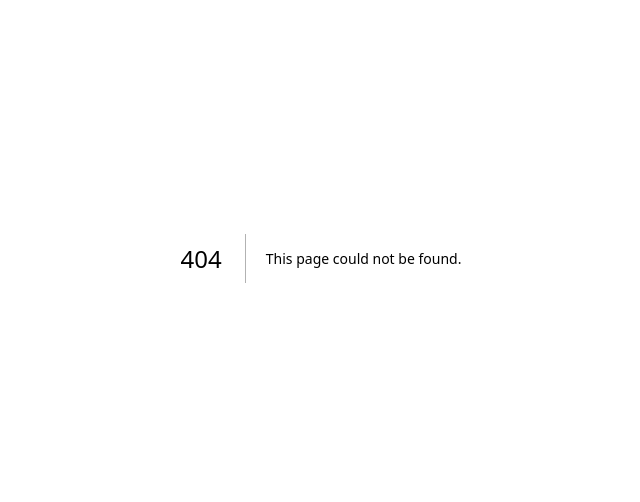
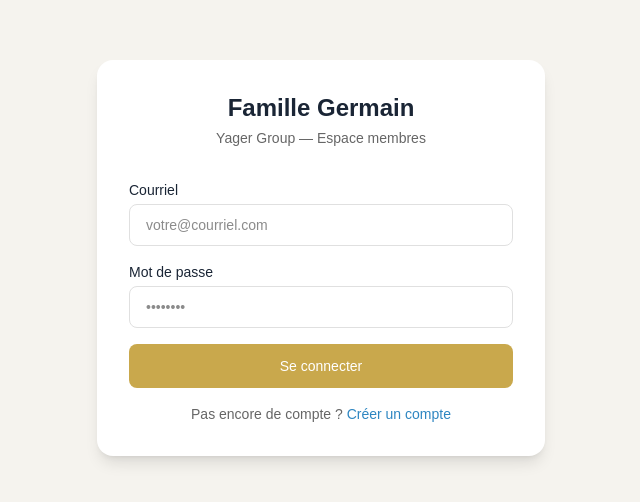
Before and after one commit to ACCESLYBERTECH/famille-germain, a Next.js app: page /connexion in a window 1280 px wide. Before the commit this address had no page. Shown: the part 142-644 px from the top of the page, without its empty margins (319-959 px from the left). Built offline with nearby package versions, Linux system fonts and the light colour scheme; no server answers.

Commit message:
Page connexion + page accueil + Supabase Auth fonctionnel

```diff
--- /dev/null
+++ b/src/app/connexion/page.tsx
@@ -0,0 +1,105 @@
+'use client'
+
+import { useState } from 'react'
+import { createClient } from '@/utils/supabase/client'
+import { useRouter } from 'next/navigation'
+
+export default function ConnexionPage() {
+  const [courriel, setCourriel] = useState('')
+  const [motDePasse, setMotDePasse] = useState('')
+  const [erreur, setErreur] = useState('')
+  const [chargement, setChargement] = useState(false)
+  const router = useRouter()
+  const supabase = createClient()
+
+  async function handleConnexion() {
+    setChargement(true)
+    setErreur('')
+
+    const { error } = await supabase.auth.signInWithPassword({
+      email: courriel,
+      password: motDePasse,
+    })
+
+    if (error) {
+      setErreur('Courriel ou mot de passe incorrect.')
+      setChargement(false)
+      return
+    }
+
+    router.push('/')
+    router.refresh()
+  }
+
+  return (
+    <div className="min-h-screen flex items-center justify-center" style={{ backgroundColor: '#F5F3EE' }}>
+      <div className="bg-white rounded-2xl shadow-lg p-8 w-full max-w-md">
+
+        {/* Logo / Titre */}
+        <div className="text-center mb-8">
+          <h1 className="text-2xl font-bold" style={{ color: '#1A2535' }}>
+            Famille Germain
+          </h1>
+          <p className="text-sm mt-1" style={{ color: '#666666' }}>
+            Yager Group — Espace membres
+          </p>
+        </div>
+
+        {/* Formulaire */}
+        <div className="space-y-4">
+          <div>
+            <label className="block text-sm font-medium mb-1" style={{ color: '#1A2535' }}>
+              Courriel
+            </label>
+            <input
+              type="email"
+              value={courriel}
+              onChange={e => setCourriel(e.target.value)}
+              className="w-full border rounded-lg px-4 py-2.5 text-sm outline-none focus:ring-2"
+              style={{ borderColor: '#E0E0E0' }}
+              placeholder="votre@courriel.com"
+            />
+          </div>
+
+          <div>
+            <label className="block text-sm font-medium mb-1" style={{ color: '#1A2535' }}>
+              Mot de passe
+            </label>
+            <input
+              type="password"
+              value={motDePasse}
+              onChange={e => setMotDePasse(e.target.value)}
+              onKeyDown={e => e.key === 'Enter' && handleConnexion()}
+              className="w-full border rounded-lg px-4 py-2.5 text-sm outline-none focus:ring-2"
+              style={{ borderColor: '#E0E0E0' }}
+              placeholder="••••••••"
+            />
+          </div>
+
+          {erreur && (
+            <p className="text-sm text-center" style={{ color: '#E57373' }}>
+              {erreur}
+            </p>
+          )}
+
+          <button
+            onClick={handleConnexion}
+            disabled={chargement}
+            className="w-full py-3 rounded-lg text-white font-medium text-sm transition-opacity hover:opacity-90 disabled:opacity-50"
+            style={{ backgroundColor: '#C9A84C' }}
+          >
+            {chargement ? 'Connexion...' : 'Se connecter'}
+          </button>
+
+          <p className="text-center text-sm" style={{ color: '#666666' }}>
+            Pas encore de compte ?{' '}
+            <a href="/inscription" style={{ color: '#2E86C1' }} className="font-medium hover:underline">
+              Créer un compte
+            </a>
+          </p>
+        </div>
+
+      </div>
+    </div>
+  )
+}
--- a/src/app/page.tsx
+++ b/src/app/page.tsx
@@ -1,65 +1,39 @@
-import Image from "next/image";
+import { createClient } from '@/utils/supabase/server'
+import { redirect } from 'next/navigation'
 
-export default function Home() {
+export default async function Home() {
+  const supabase = await createClient()
+  const { data: { user } } = await supabase.auth.getUser()
+
+  console.log('USER:', user?.id)
+
+  if (!user) redirect('/connexion')
+
+  const { data: compte, error } = await supabase
+    .from('comptes')
+    .select('*')
+    .eq('id', user.id)
+    .single()
+
+  console.log('COMPTE:', compte)
+  console.log('ERREUR:', error)
+
   return (
-    <div className="flex flex-col flex-1 items-center justify-center bg-zinc-50 font-sans dark:bg-black">
-      <main className="flex flex-1 w-full max-w-3xl flex-col items-center justify-between py-32 px-16 bg-white dark:bg-black sm:items-start">
-        <Image
-          className="dark:invert"
-          src="/next.svg"
-          alt="Next.js logo"
-          width={100}
-          height={20}
-          priority
-        />
-        <div className="flex flex-col items-center gap-6 text-center sm:items-start sm:text-left">
-          <h1 className="max-w-xs text-3xl font-semibold leading-10 tracking-tight text-black dark:text-zinc-50">
-            To get started, edit the page.tsx file.
-          </h1>
-          <p className="max-w-md text-lg leading-8 text-zinc-600 dark:text-zinc-400">
-            Looking for a starting point or more instructions? Head over to{" "}
-            <a
-              href="https://vercel.com/templates?framework=next.js&utm_source=create-next-app&utm_medium=appdir-template-tw&utm_campaign=create-next-app"
-              className="font-medium text-zinc-950 dark:text-zinc-50"
-            >
-              Templates
-            </a>{" "}
-            or the{" "}
-            <a
-              href="https://nextjs.org/learn?utm_source=create-next-app&utm_medium=appdir-template-tw&utm_campaign=create-next-app"
-              className="font-medium text-zinc-950 dark:text-zinc-50"
-            >
-              Learning
-            </a>{" "}
-            center.
+    <div className="min-h-screen" style={{ backgroundColor: '#F5F3EE' }}>
+      <div className="max-w-2xl mx-auto pt-20 px-4 text-center">
+        <h1 className="text-3xl font-bold mb-2" style={{ color: '#1A2535' }}>
+          Famille Germain
+        </h1>
+        <p className="mb-8" style={{ color: '#666666' }}>Yager Group</p>
+        <div className="bg-white rounded-2xl shadow p-6">
+          <p style={{ color: '#1A2535' }}>
+            Bienvenue, <strong>{compte?.prenom_1} {compte?.nom_1}</strong> !
+          </p>
+          <p className="text-sm mt-2" style={{ color: '#666666' }}>
+            Rôle : {compte?.role}
           </p>
         </div>
-        <div className="flex flex-col gap-4 text-base font-medium sm:flex-row">
-          <a
-            className="flex h-12 w-full items-center justify-center gap-2 rounded-full bg-foreground px-5 text-background transition-colors hover:bg-[#383838] dark:hover:bg-[#ccc] md:w-[158px]"
-            href="https://vercel.com/new?utm_source=create-next-app&utm_medium=appdir-template-tw&utm_campaign=create-next-app"
-            target="_blank"
-            rel="noopener noreferrer"
-          >
-            <Image
-              className="dark:invert"
-              src="/vercel.svg"
-              alt="Vercel logomark"
-              width={16}
-              height={16}
-            />
-            Deploy Now
-          </a>
-          <a
-            className="flex h-12 w-full items-center justify-center rounded-full border border-solid border-black/[.08] px-5 transition-colors hover:border-transparent hover:bg-black/[.04] dark:border-white/[.145] dark:hover:bg-[#1a1a1a] md:w-[158px]"
-            href="https://nextjs.org/docs?utm_source=create-next-app&utm_medium=appdir-template-tw&utm_campaign=create-next-app"
-            target="_blank"
-            rel="noopener noreferrer"
-          >
-            Documentation
-          </a>
-        </div>
-      </main>
+      </div>
     </div>
-  );
+  )
 }
```
